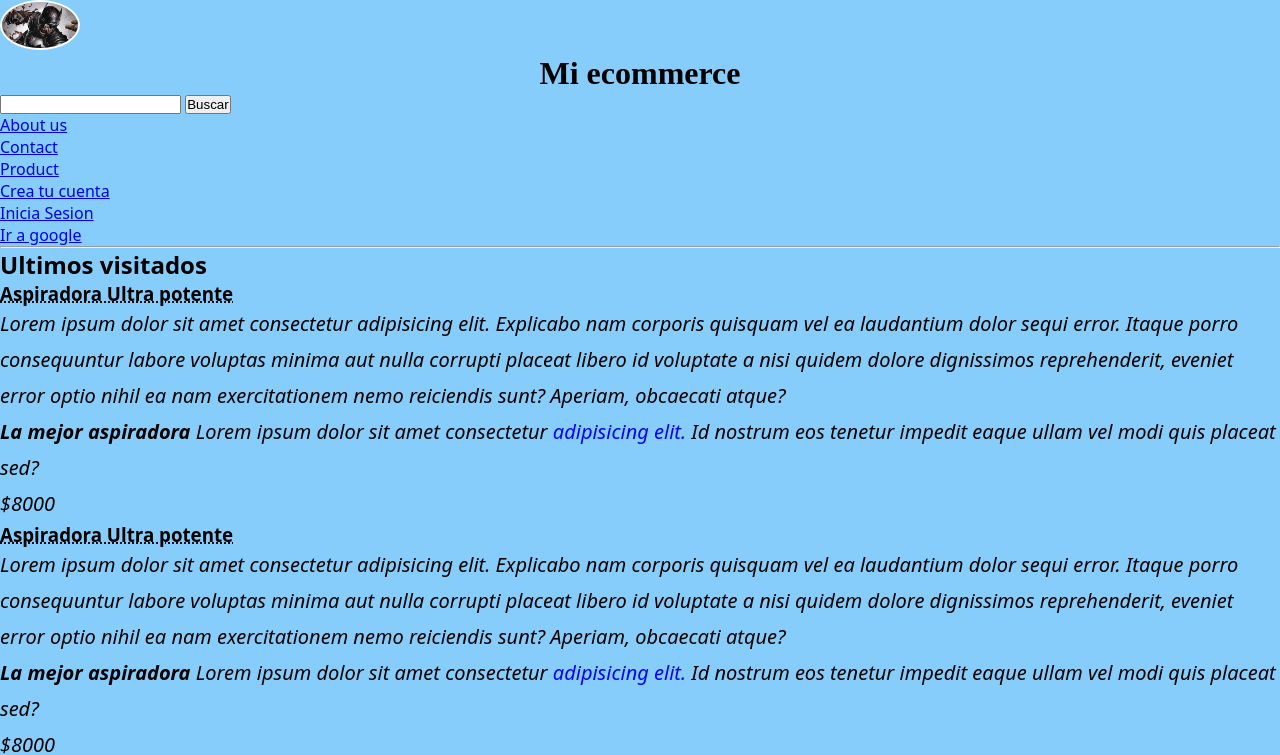
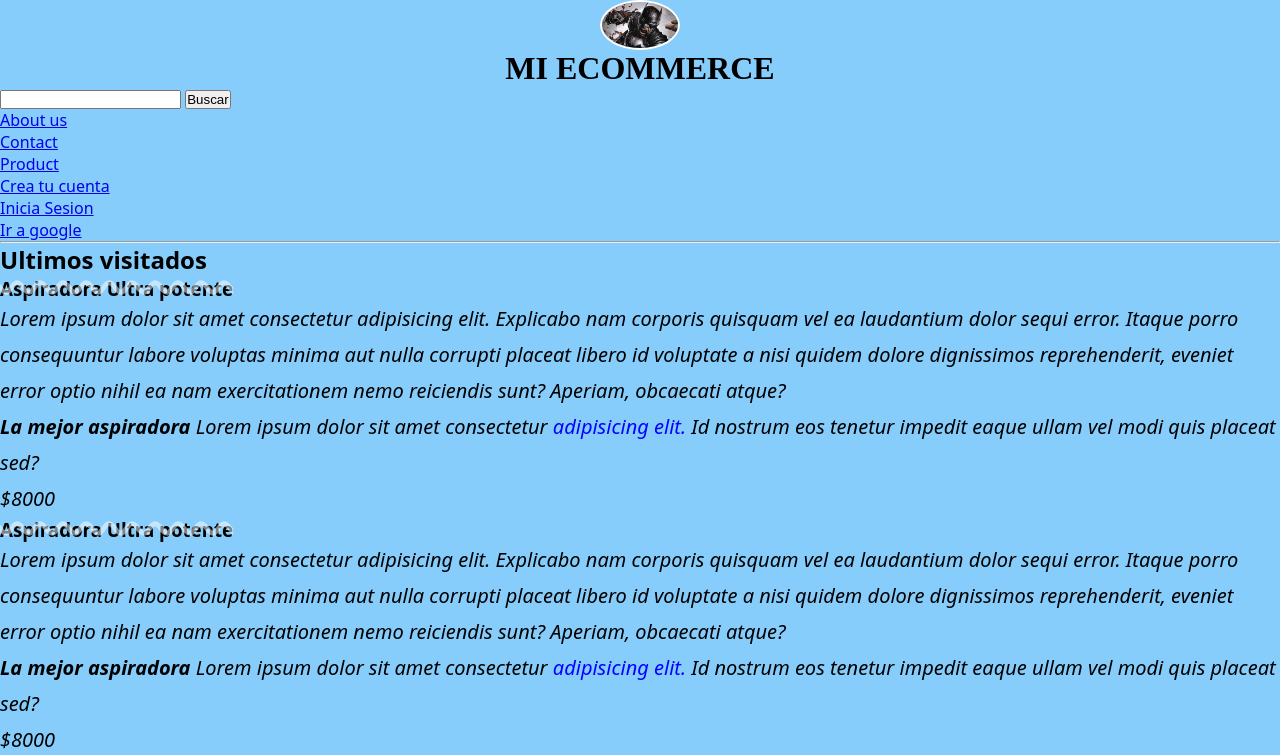
Before and after one commit to davidles/maquetado, a website: page views/home.html in a window 1280 px wide. Shown: the top 755 px of the page. Drawn offline with Linux system fonts and the light colour scheme; a web font is replaced by a local one.

Commit message:
modified: text-decoration

```diff
--- a/public/css/styles.css
+++ b/public/css/styles.css
@@ -47,11 +47,15 @@ body{
     height: 50px;
     border-radius: 50%;
     border:  2px solid white;
+
+    display: block;
+    margin: auto;
 }
 
 h1{
     font-family: 'Rubik Doodle Triangles';
     text-align: center;
+    text-transform: uppercase;
 }
 
 /* Fuentes */
@@ -73,7 +77,11 @@ p{
 }
 
 h3{
-    text-decoration: underline black dotted;
+    /* text-decoration-line: line-through;
+    text-decoration-color: rgba(255, 255, 255, 0.504);
+    text-decoration-style: wavy;
+    text-decoration-thickness: 5px; */
+    text-decoration: line-through rgba(255, 255, 255, 0.504) wavy 5px;
 }
 
 /* Footer */
```
Also changed, not shown: 1 other file.
